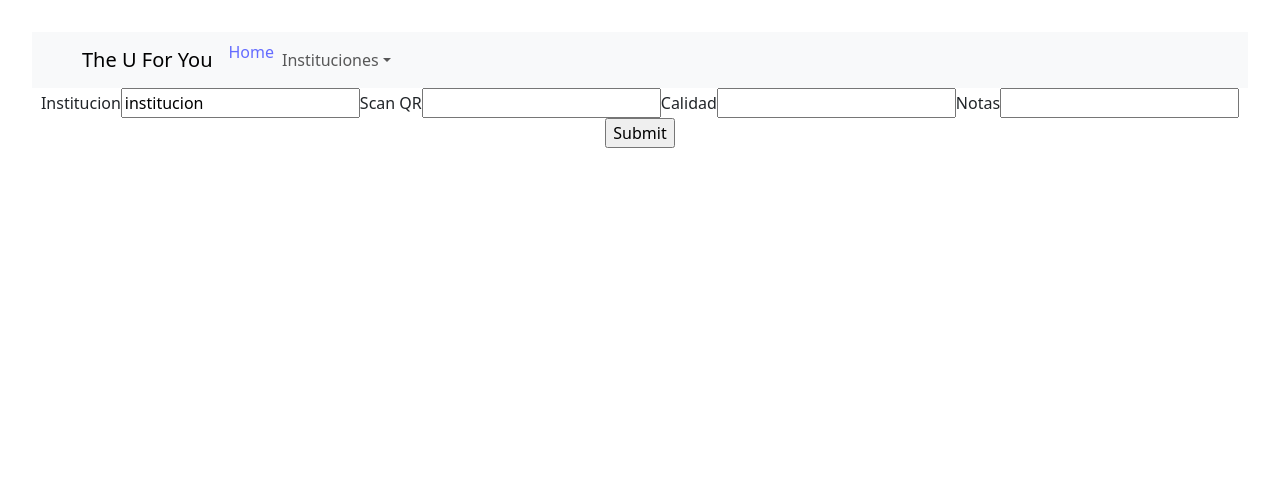
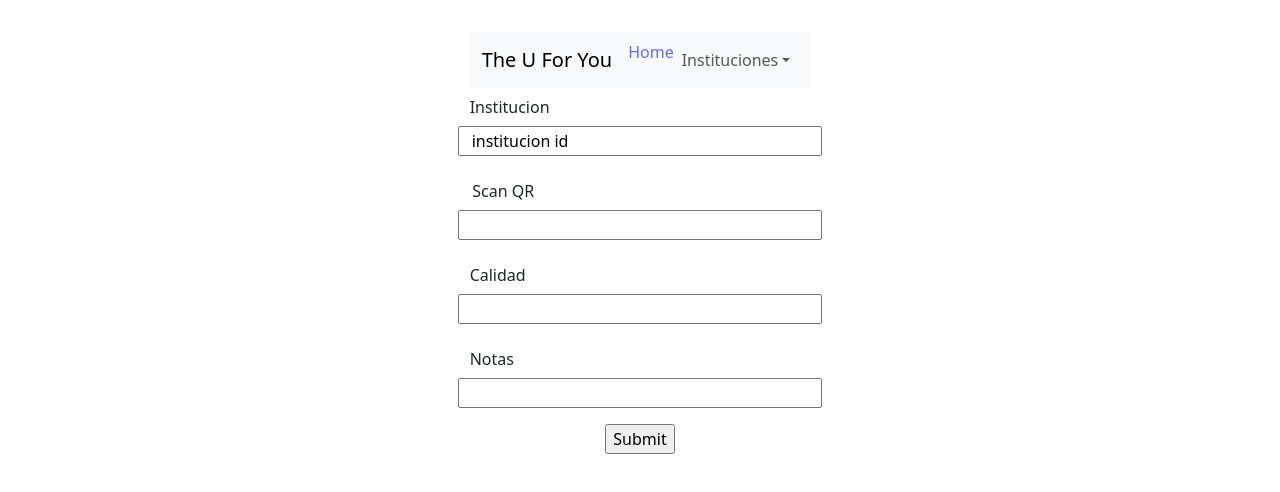
Before and after one commit to theuforyou/event-scanner, a React (Vite) app: page /Institucion/1 in a window 1280 px wide. Shown: the top 492 px of the page. Built offline with nearby package versions, Linux system fonts and the light colour scheme.

Commit message:
Se aplico css a formulario

```diff
--- a/src/pages/Institucion/index.tsx
+++ b/src/pages/Institucion/index.tsx
@@ -1,5 +1,7 @@
 import NavMenu from '../../components/NavMenu';
 import { useForm } from 'react-hook-form';
+import Form from 'react-bootstrap/Form';
+import Row from 'react-bootstrap/Row';
 
 interface FormData {
   institucion: string;
@@ -18,18 +20,36 @@ const Institucion = () => {
     <>
       <NavMenu />
       <form onSubmit={handleSubmit(onSubmit)}>
-      <label htmlFor="institucion">Institucion</label>
-        <input id="institucion" defaultValue="institucion" {...register('institucion')} />
+      <Form.Group as={Row} className="mb-3" >
+        <Form.Label column sm={2}>
+        <label htmlFor="institucion">Institucion</label>
+        </Form.Label>
+        <input id="institucion" defaultValue="institucion id" {...register('institucion')} />
+      </Form.Group>
 
-        <label htmlFor="scan">Scan QR</label>
+      <Form.Group as={Row} className="mb-3" >
+        <Form.Label column sm={3}>
+            <label htmlFor="scan">Scan QR</label>
+        </Form.Label>
         <input id="scan" {...register('scan', { required: false })} />
         {errors.scan && <span>This field is required</span>}
+      </Form.Group>
 
-        <label htmlFor="quality">Calidad</label>
+      <Form.Group as={Row} className="mb-3" >
+        <Form.Label column sm={2}>
+            <label htmlFor="quality">Calidad</label>
+        </Form.Label>
         <input id="quality" {...register('quality', { required: false })} />
+        {errors.quality && <span>This field is required</span>}
+      </Form.Group>
 
-        <label htmlFor="notes">Notas</label>
+      <Form.Group as={Row} className="mb-3" >
+        <Form.Label column sm={2}>
+            <label htmlFor="notes">Notas</label>
+        </Form.Label>
         <input id="notes" {...register('notes', { required: false })} />
+        {errors.notes && <span>This field is required</span>}
+      </Form.Group>
 
         <input type="submit" />
       </form>
```
